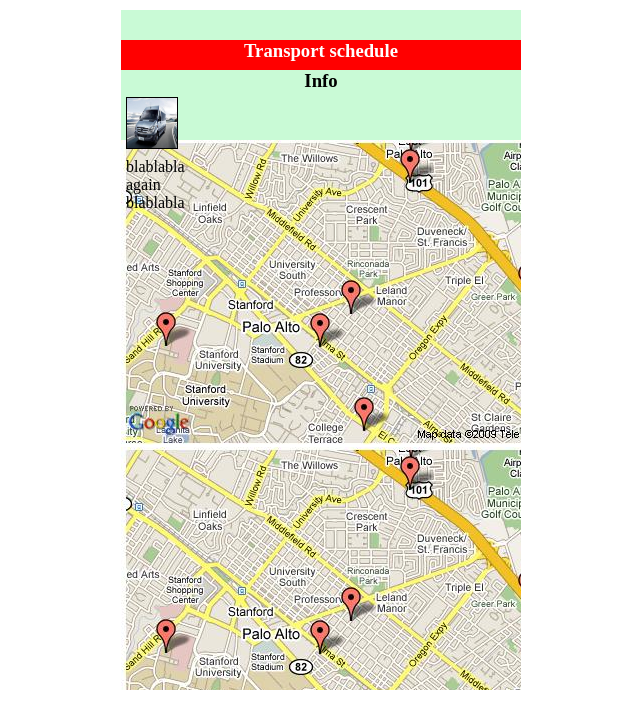
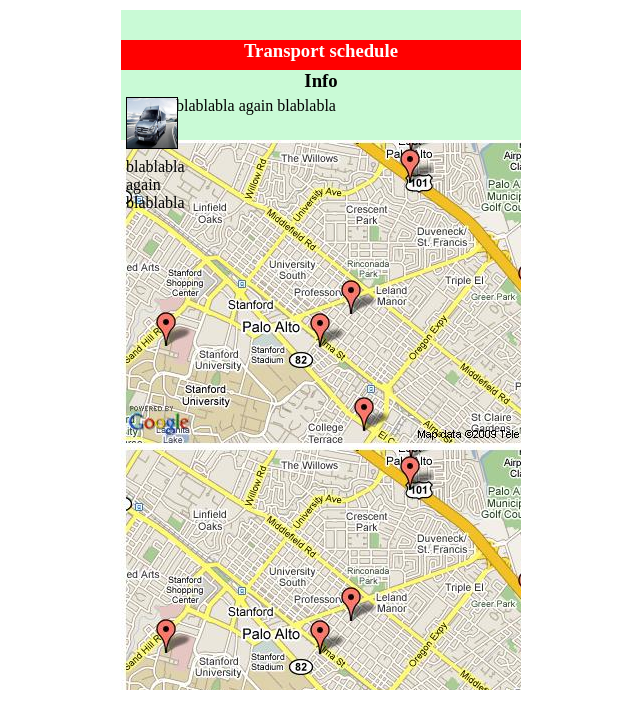
Before and after one commit to Anichki/jemomgebrishvili, a plain HTML site: page searching.html in a window 1280 px wide. Shown: the whole page, without its empty margins (319-959 px from the left). Drawn offline with Linux system fonts and the light colour scheme.

Commit message:
Update searching.html

```diff
--- a/searching.html
+++ b/searching.html
@@ -23,16 +23,16 @@
 						<h3>Info</h3>
 						<div id="transport-img">
 							<img src="sprinter.jpg" alt="map"/>
-							<!-- <p id="info-text"> blablabla again blablabla </p> -->
-							<p>blablabla again blablabla</p>
+							<p> blablabla again blablabla </p>
 						</div>
+						<p>blablabla again blablabla</p>
 					</div>
 				</section>
 
 				<section>
 					<!-- <span id="line"></span> არ არის საჭირო -->
 					<div id="map-space">
-
+						<!-- some code -->
 					</div>
 				</section>
 			</main>
```
